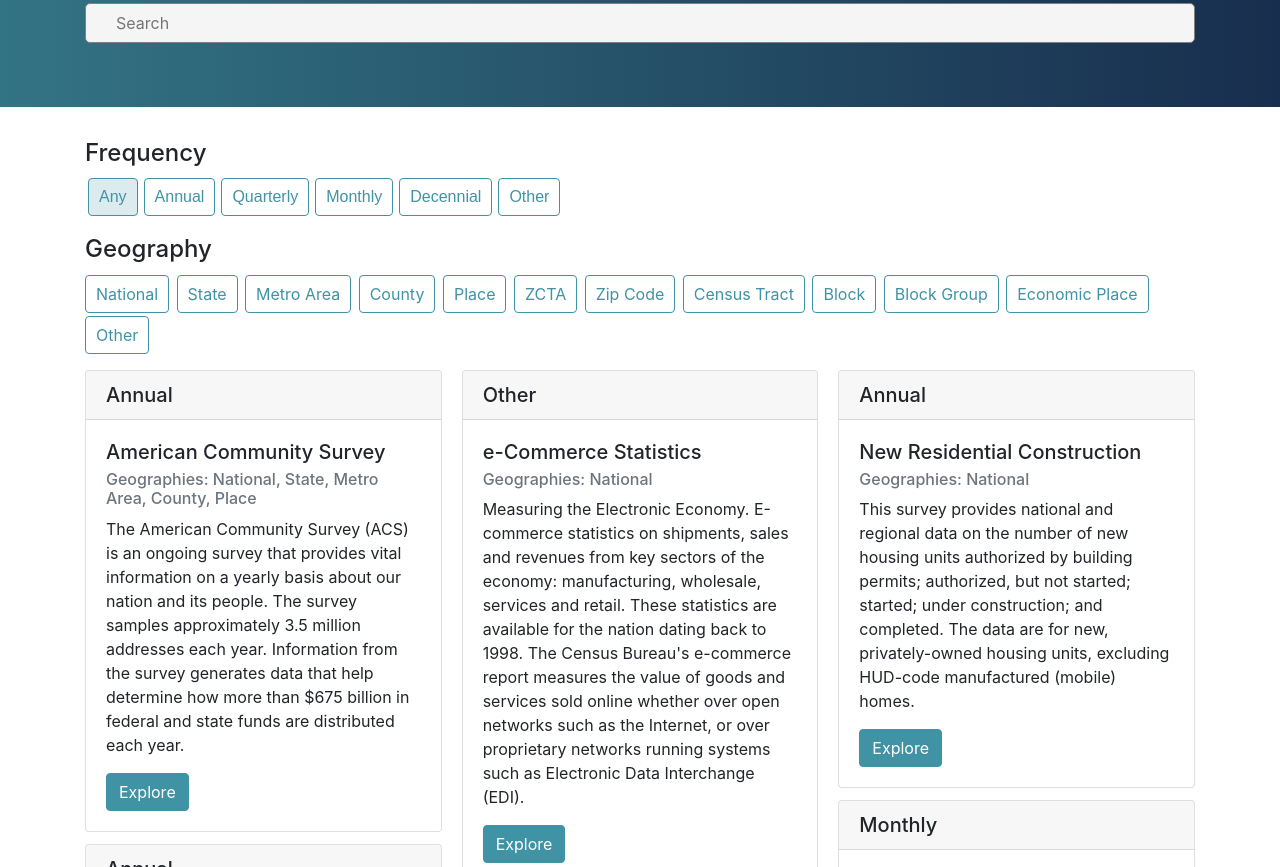
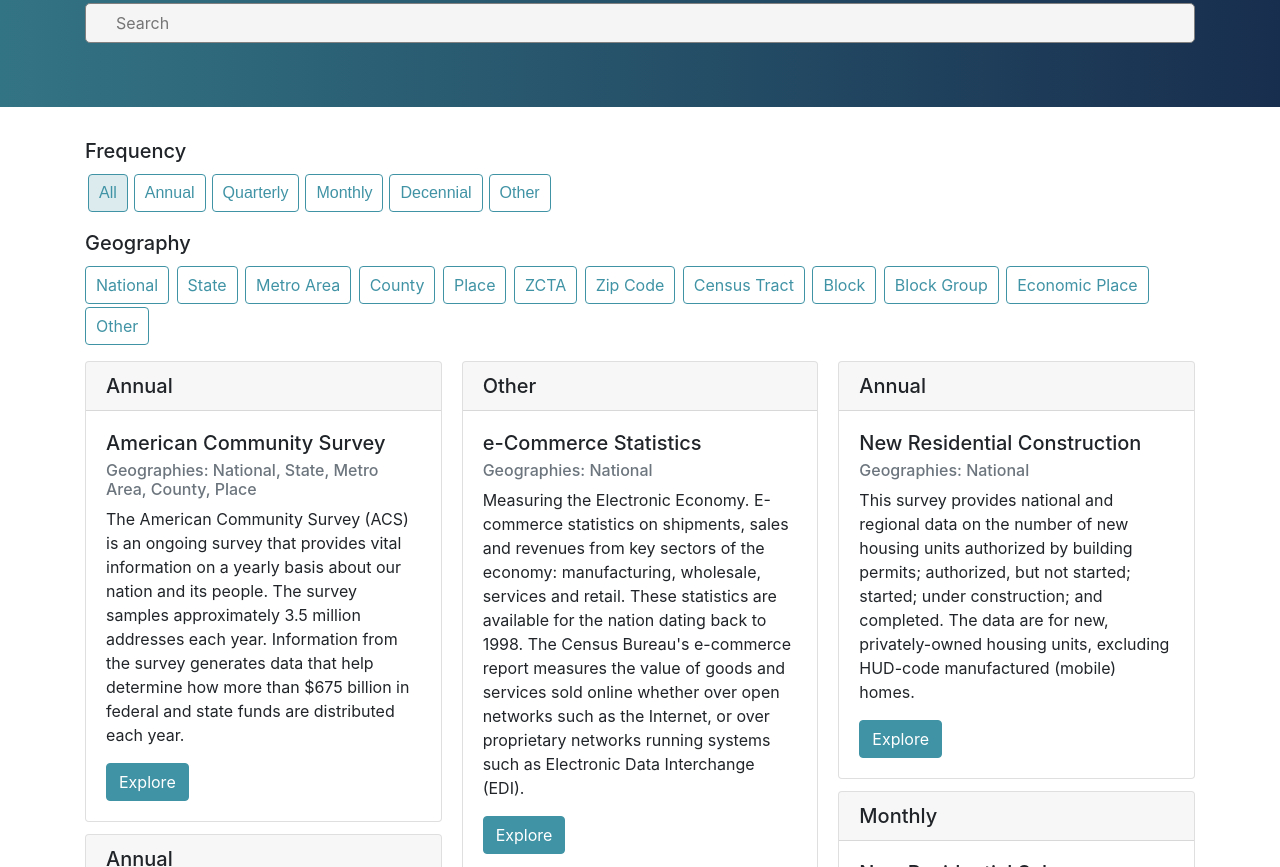
Before and after one commit to amyflo/censussurveys, a plain HTML site: page index.html in a window 1280 px wide. Shown: the part 233-1100 px from the top of the page. Drawn offline with nearby package versions, Linux system fonts and the light colour scheme.

Commit message:
Updating filters to checkbox + button select

```diff
--- a/assets/script.js
+++ b/assets/script.js
@@ -175,7 +175,6 @@
   grid.isotope();
 }, 200 ) );
 
-
 // debounce so filtering doesn"t happen every millisecond
 function debounce( fn, threshold ) {
   var timeout;
@@ -190,6 +189,7 @@
   timeout = setTimeout( delayed, threshold || 100 );
   };
 }
+
 // change filters
 filter.change(function(){
   var filters = [];
@@ -221,7 +221,7 @@
     geo = geo.replace(/,/g, '');
 
     var $item = $("<div />", {
-      "class": "card anyfreq" + freq + " " + geo
+      "class": "card allfreq " + freq + " " + geo
     });
     $item.append("<h5 class='card-header'>" + freq + "</h5>" +
     "<div class='card-body'><h5 class=" + "card-title" +">" +
--- a/index.html
+++ b/index.html
@@ -42,10 +42,10 @@
 
   <div class="container mx-auto">
     <section class="my-3">
-      <h4>Frequency</h4>
+    <h5>Frequency</h5>
     <div class="radio-toolbar btn-group">
-        <input type="radio" id="anyfreq" name="frequency" value=".anyfreq" checked>
-        <label for="anyfreq">Any</label>
+        <input type="radio" id="allfreq" name="frequency" value=".allfreq" checked>
+        <label for="allfreq">All</label>
 
         <input type="radio" id="annual" name="frequency" value=".Annual">
         <label for="annual">Annual</label>
@@ -58,13 +58,13 @@
 
         <input type="radio" id="Decennial" name="frequency" value=".Decennial">
         <label for="Decennial">Decennial</label>
+
         <input type="radio" id="Other" name="frequency" value=".Other">
         <label for="Other">Other</label>
     </div>
   </section>
-
   <section class="my-3">
-      <h4>Geography</h4>
+    <h5>Geography</h5>
     <div>
       <div class="btn-group btn-group-toggle" data-toggle="buttons">
         <label class="btn btn-secondary">
@@ -128,6 +128,7 @@
       </div>
     </div>
     </section>
+
     <div class="card-columns" id="grid"></div>
   </div>
 
```
Lines whose indentation alone changed are shown as unchanged.
